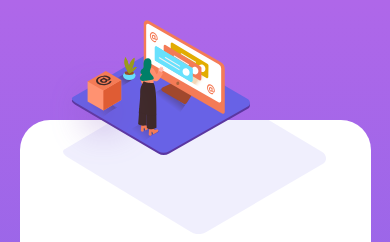
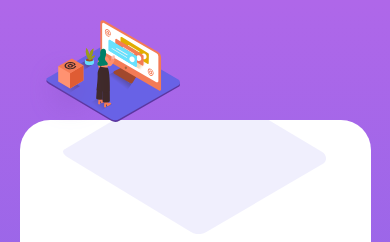
Before and after one commit to vickymarz/frontend-faq-accordion-card, a plain HTML site: page index.html in a window 390 px wide. Shown: the top 242 px of the page. Drawn offline with Linux system fonts and the light colour scheme.

Commit message:
Update style.css

```diff
--- a/css/style.css
+++ b/css/style.css
@@ -23,11 +23,11 @@ img {
 }
 
 .bg-mobile {
-  width: 200px;
+  width: 150px;
   max-width: 375px;
   margin: auto;
   position: absolute;
-  transform: translate(30px, -100px);
+  transform: translate(10px, -100px);
 }
 
 .box {
```
